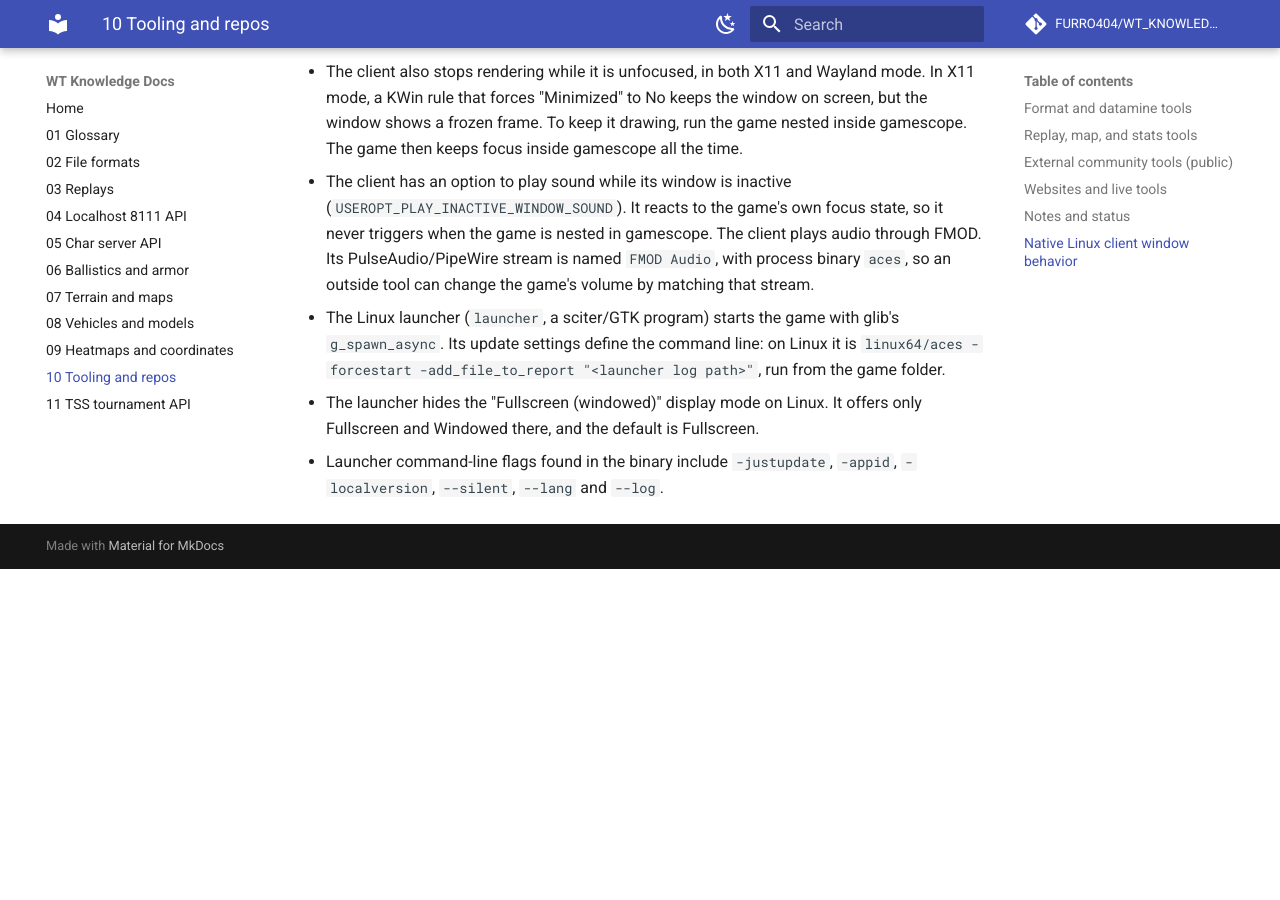
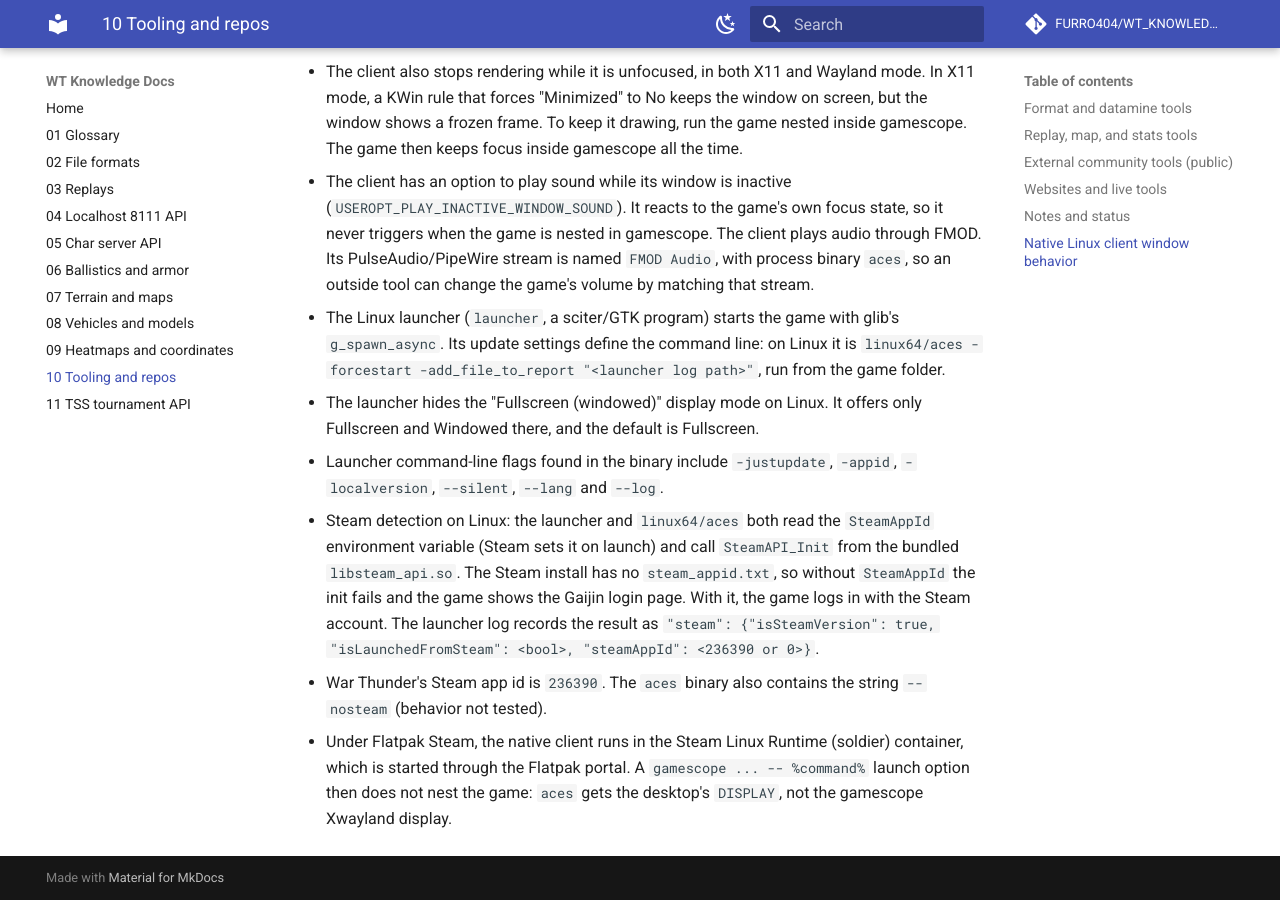
Before and after one commit to FURRO404/WT_KNOWLEDGE_DOCS, an MkDocs documentation site: the page built from docs/10-tooling-and-repos.md, in a window 1280 px wide and 900 px high, scrolled down 3146 px. Built offline with MkDocs 1.6.1 and Material for MkDocs 9.7.7, drawn with Linux system fonts in a browser that asks for light colours; comment, search, counter and statistics services are not loaded; before the commit the page ends 3715 px from its top, so only the background shows below that.

Commit message:
Document Linux Steam detection and Flatpak gamescope limit

```diff
--- a/docs/10-tooling-and-repos.md
+++ b/docs/10-tooling-and-repos.md
@@ -117,3 +117,16 @@
   offers only Fullscreen and Windowed there, and the default is Fullscreen.
 - Launcher command-line flags found in the binary include `-justupdate`,
   `-appid`, `-localversion`, `--silent`, `--lang` and `--log`.
+- Steam detection on Linux: the launcher and `linux64/aces` both read the
+  `SteamAppId` environment variable (Steam sets it on launch) and call
+  `SteamAPI_Init` from the bundled `libsteam_api.so`. The Steam install has no
+  `steam_appid.txt`, so without `SteamAppId` the init fails and the game shows
+  the Gaijin login page. With it, the game logs in with the Steam account.
+  The launcher log records the result as `"steam": {"isSteamVersion": true,
+  "isLaunchedFromSteam": <bool>, "steamAppId": <236390 or 0>}`.
+- War Thunder's Steam app id is `236390`. The `aces` binary also contains the
+  string `--nosteam` (behavior not tested).
+- Under Flatpak Steam, the native client runs in the Steam Linux Runtime
+  (soldier) container, which is started through the Flatpak portal. A
+  `gamescope ... -- %command%` launch option then does not nest the game:
+  `aces` gets the desktop's `DISPLAY`, not the gamescope Xwayland display.
```
